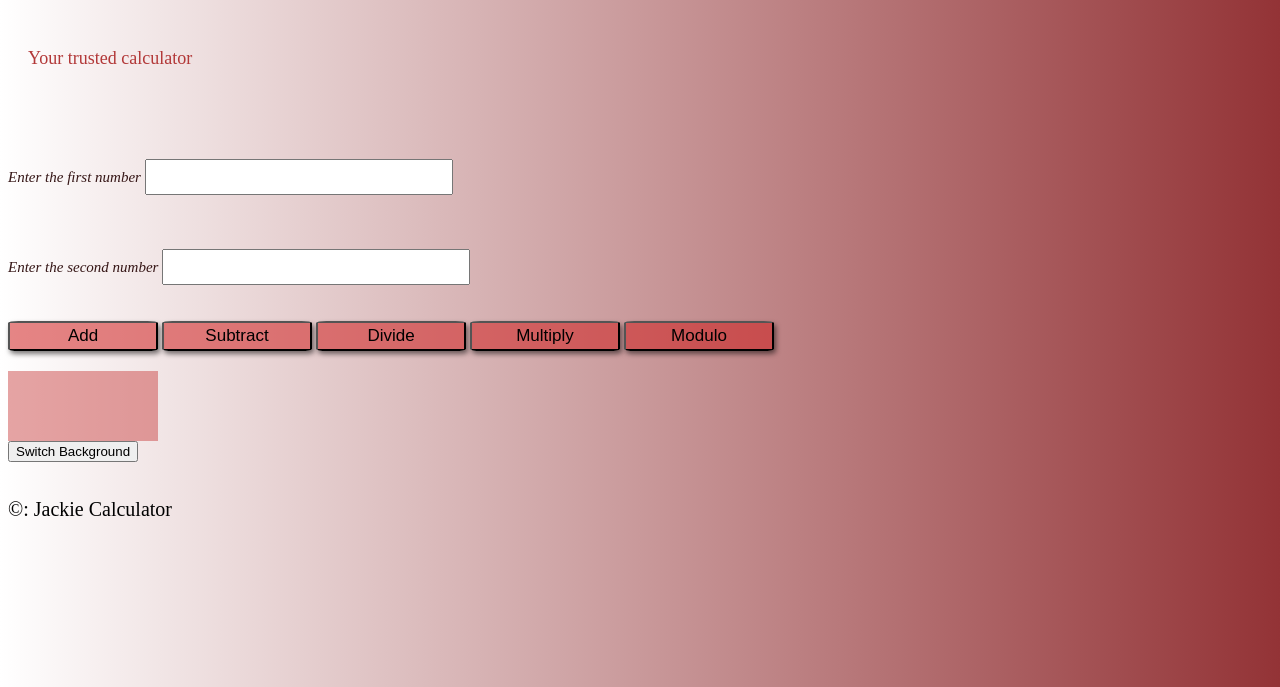
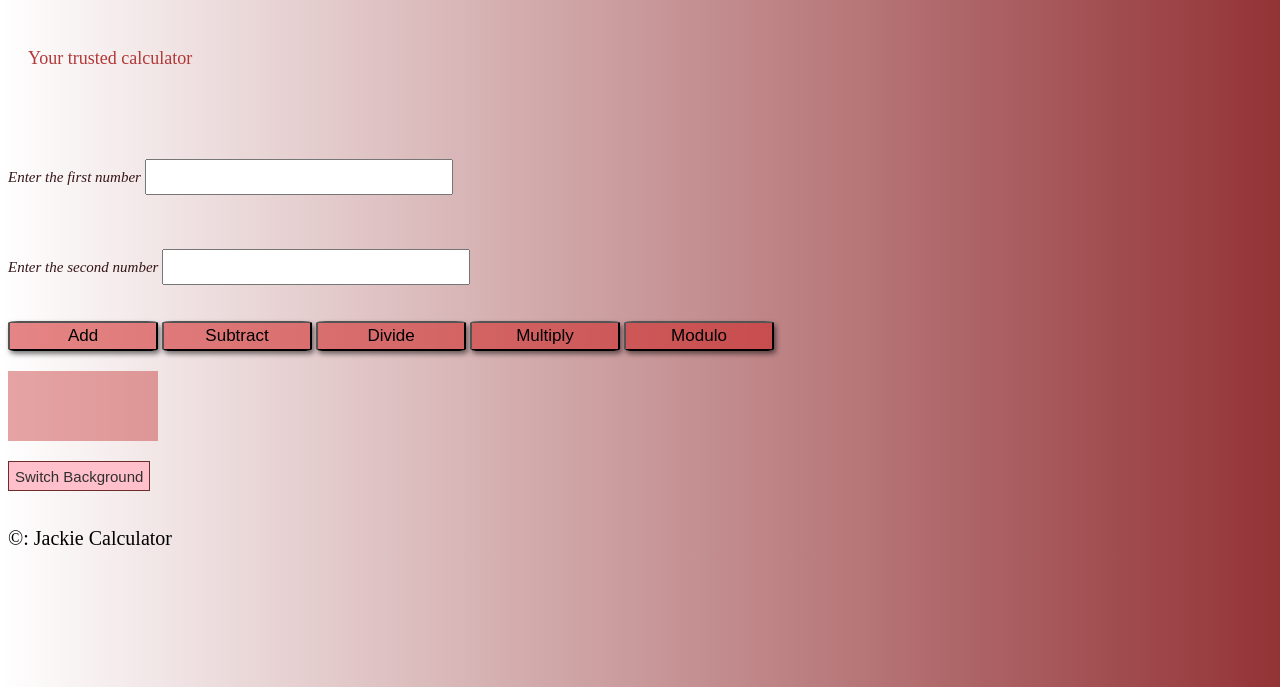
Before and after one commit to Quill241/Jackie-Calculator, a plain HTML site: page index.html in a window 1280 px wide. Shown: the part 113-800 px from the top of the page. Drawn offline with Linux system fonts and the light colour scheme.

Commit message:
modified style.css file

```diff
--- a/style.css
+++ b/style.css
@@ -53,6 +53,21 @@ label{
     .btn:hover{
         background: transparent;
     }
+
+    .btn2{
+        background-color: pink;
+        color: rgb(48, 46, 46);
+        margin-top: 20px;
+        height: 30px;
+        border: 1px solid rgb(108, 44, 44);
+        font-size: 15px;
+    }
+
+    .btn2:hover{
+        background-color: rgb(140, 51, 51);
+        color: white;
+        cursor: pointer;
+    }
 #output{
     background-color: rgba(195, 44, 44, 0.427);
     margin-top: 20px;
```
